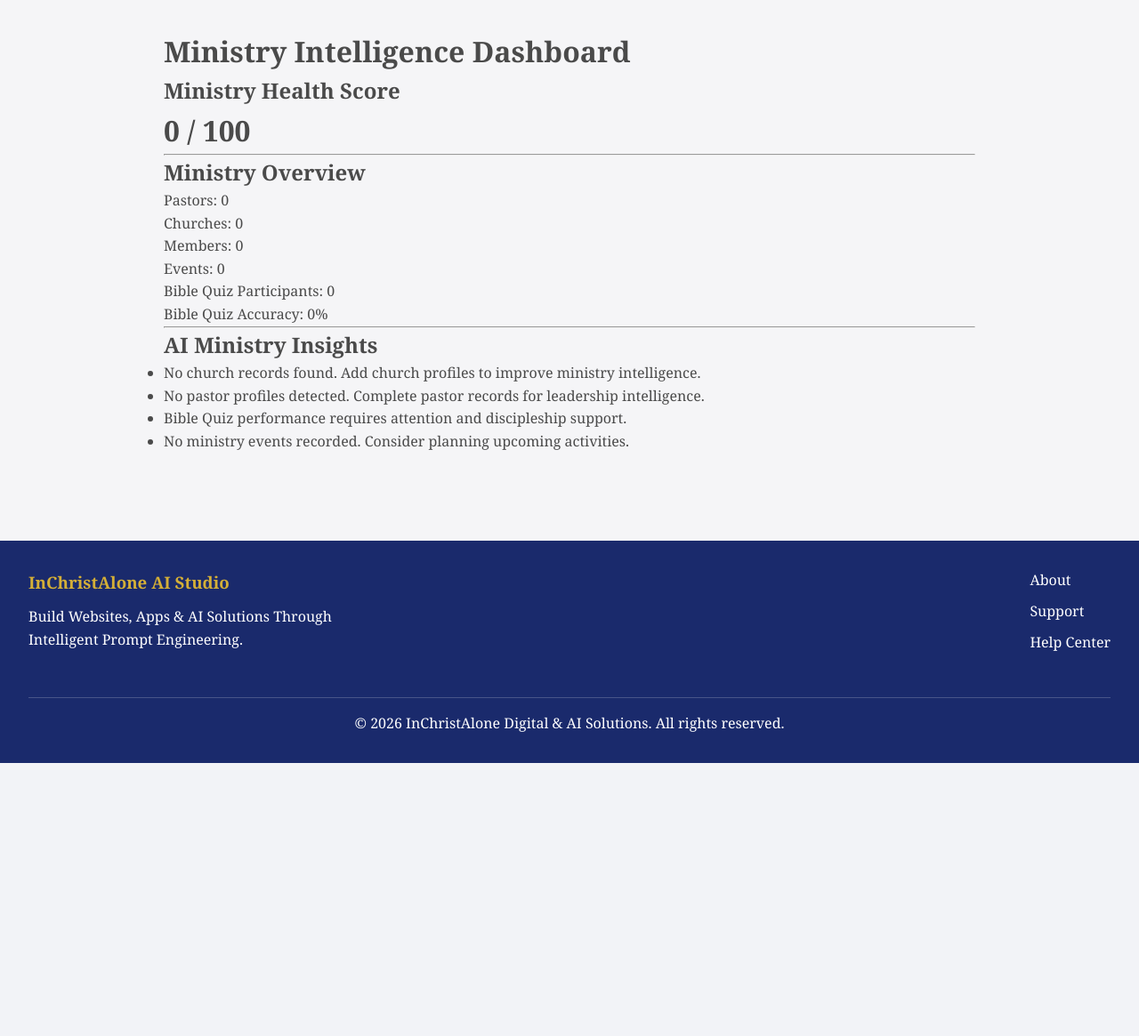
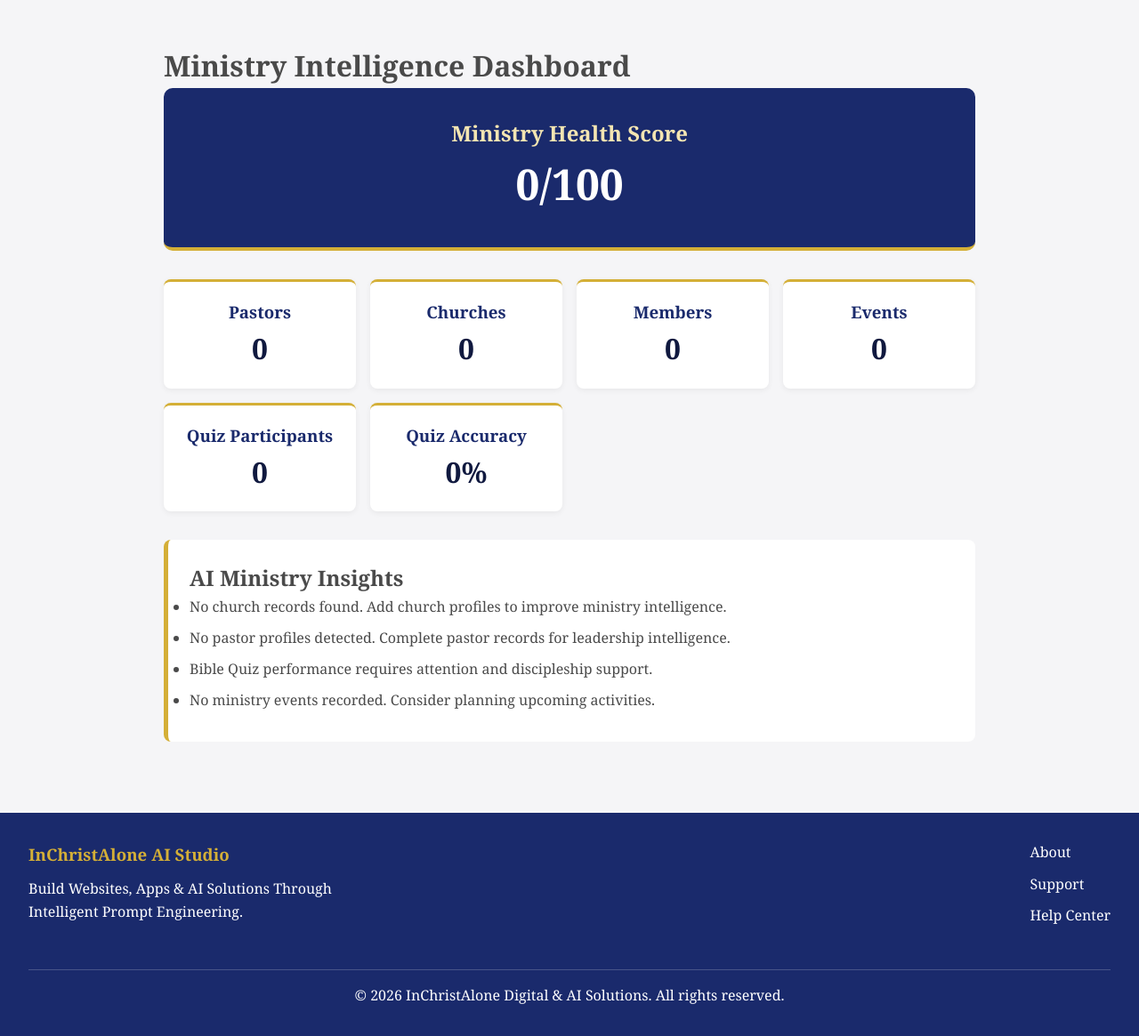
Before and after one commit to taiwolade-dot/InChristAlone-AI-Studio, a Flask app: page /ministry-intelligence in a window 1280 px wide. Shown: the part 68-1233 px from the top of the page at 89% size. Before the commit the page ends 926 px from the top, so only its background shows below. Run offline with Flask 3, Linux system fonts and the light colour scheme; data that the repository does not hold is empty.

Commit message:
Enhance Ministry Intelligence dashboard UI

```diff
--- a/modules/ministry_intelligence/templates/ministry_intelligence/dashboard.html
+++ b/modules/ministry_intelligence/templates/ministry_intelligence/dashboard.html
@@ -2,27 +2,71 @@
 
 {% block content %}
 
+<div class="ministry-dashboard">
+
 <h1>Ministry Intelligence Dashboard</h1>
 
-<div>
+<div class="health-card">
     <h2>Ministry Health Score</h2>
-    <h1>{{ health_score }} / 100</h1>
+    <div class="health-score">
+        {{ health_score }}/100
+    </div>
 </div>
 
-<hr>
 
-<h2>Ministry Overview</h2>
+<div class="metric-grid">
 
-<div>
-    <p>Pastors: {{ summary.pastors }}</p>
-    <p>Churches: {{ summary.churches }}</p>
-    <p>Members: {{ summary.members }}</p>
-    <p>Events: {{ summary.events }}</p>
-    <p>Bible Quiz Participants: {{ summary.quiz_participants }}</p>
-    <p>Bible Quiz Accuracy: {{ summary.quiz_accuracy }}%</p>
+    <div class="metric-card">
+        <h3>Pastors</h3>
+        <div class="metric-value">
+            {{ summary.pastors }}
+        </div>
+    </div>
+
+
+    <div class="metric-card">
+        <h3>Churches</h3>
+        <div class="metric-value">
+            {{ summary.churches }}
+        </div>
+    </div>
+
+
+    <div class="metric-card">
+        <h3>Members</h3>
+        <div class="metric-value">
+            {{ summary.members }}
+        </div>
+    </div>
+
+
+    <div class="metric-card">
+        <h3>Events</h3>
+        <div class="metric-value">
+            {{ summary.events }}
+        </div>
+    </div>
+
+
+    <div class="metric-card">
+        <h3>Quiz Participants</h3>
+        <div class="metric-value">
+            {{ summary.quiz_participants }}
+        </div>
+    </div>
+
+
+    <div class="metric-card">
+        <h3>Quiz Accuracy</h3>
+        <div class="metric-value">
+            {{ summary.quiz_accuracy }}%
+        </div>
+    </div>
+
 </div>
 
-<hr>
+
+<div class="insight-card">
 
 <h2>AI Ministry Insights</h2>
 
@@ -32,4 +76,9 @@
 {% endfor %}
 </ul>
 
+</div>
+
+
+</div>
+
 {% endblock %}
--- a/static/css/style.css
+++ b/static/css/style.css
@@ -982,3 +982,68 @@ body {
     margin-bottom:0.8rem;
 
 }
+
+
+
+
+/* ==== Ministry Intelligence Dashboard ==== */
+
+.ministry-dashboard {
+    margin-top: 1rem;
+}
+
+.health-card {
+    background: var(--royal-blue);
+    color: var(--white);
+    padding: 2rem;
+    border-radius: 10px;
+    text-align: center;
+    margin-bottom: 2rem;
+    border-bottom: 4px solid var(--gold);
+}
+
+.health-card h2 {
+    color: var(--gold-light);
+}
+
+.health-score {
+    font-size: 3rem;
+    font-weight: bold;
+}
+
+.metric-grid {
+    display: grid;
+    grid-template-columns: repeat(auto-fit, minmax(180px, 1fr));
+    gap: 1rem;
+    margin-bottom: 2rem;
+}
+
+.metric-card {
+    background: var(--white);
+    padding: 1.2rem;
+    border-radius: 8px;
+    text-align: center;
+    border-top: 3px solid var(--gold);
+    box-shadow: 0 2px 6px rgba(0,0,0,0.06);
+}
+
+.metric-card h3 {
+    color: var(--royal-blue);
+}
+
+.metric-value {
+    font-size: 2rem;
+    font-weight: bold;
+    color: var(--royal-blue-dark);
+}
+
+.insight-card {
+    background: var(--white);
+    padding: 1.5rem;
+    border-radius: 8px;
+    border-left: 5px solid var(--gold);
+}
+
+.insight-card li {
+    margin-bottom: 0.6rem;
+}
```
